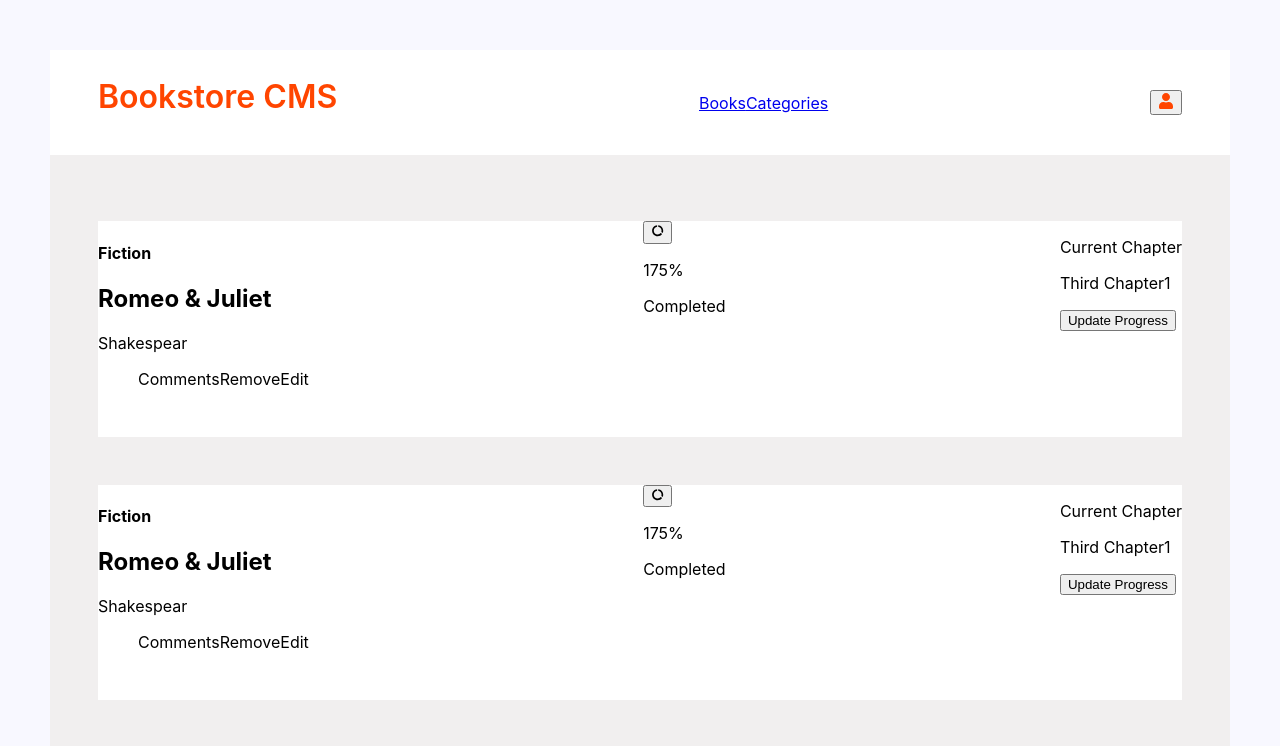
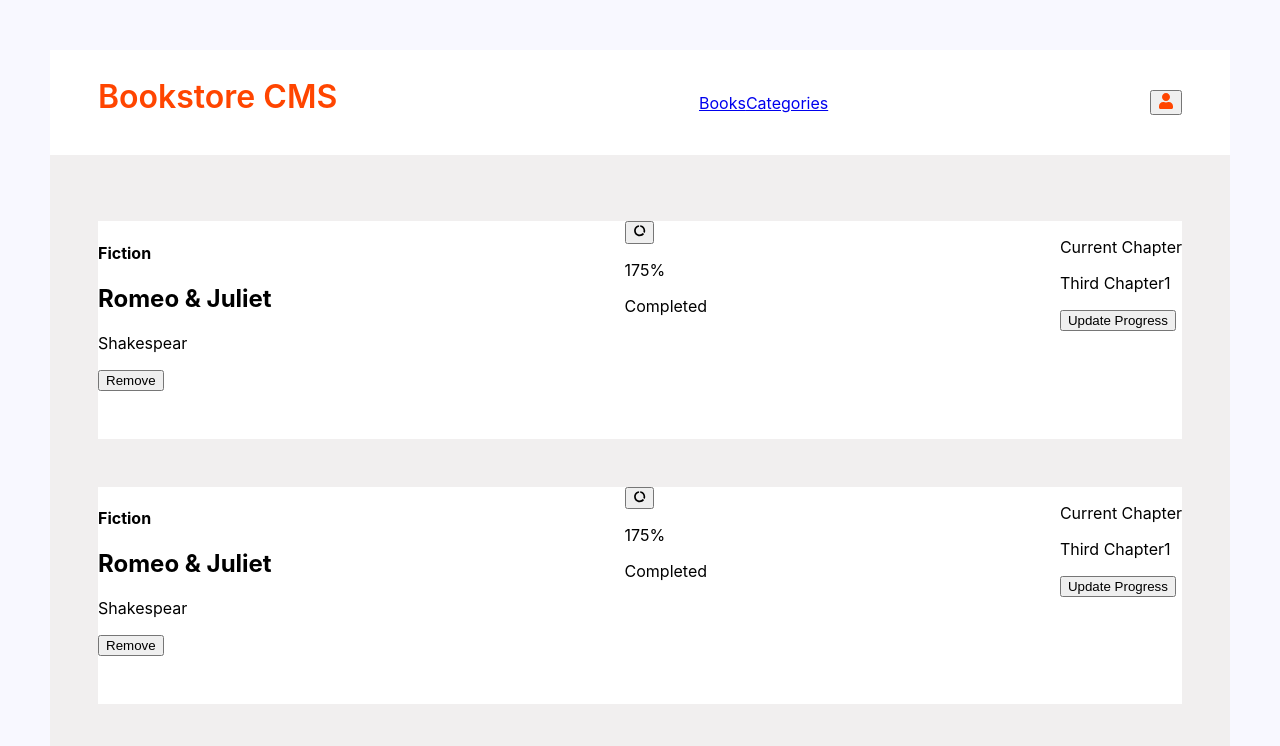
Before and after one commit to developertariq/bookstore, a React (Create React App) app: page / in a window 1280 px wide. Shown: the top 746 px of the page. Built offline with nearby package versions, Linux system fonts and the light colour scheme.

Commit message:
Add remove button for book

```diff
--- a/src/components/Book.js
+++ b/src/components/Book.js
@@ -17,11 +17,7 @@ const Book = (props) => {
           <h4>{category}</h4>
           <h2>{title}</h2>
           <p>{author}</p>
-          <ul className="menuNav">
-            <li>Comments</li>
-            <li>Remove</li>
-            <li>Edit</li>
-          </ul>
+          <button type="button">Remove</button>
         </div>
         <div>
           <ReadingProgress id={id} />
```
